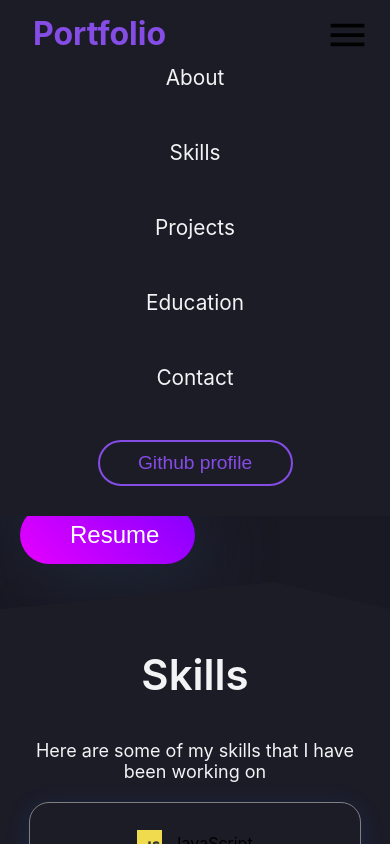
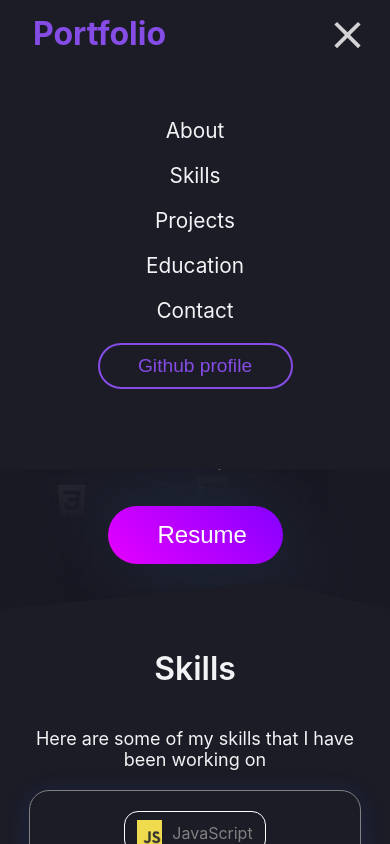
Before and after one commit to Sreejith-10/portfolio-sreejith, a React (Vite) app: page / in a window 390 px wide. Both pictures are taken after a click on the icon 347 px from the left and 35 px from the top of the page. Shown: the top 844 px of the page. Built offline with nearby package versions, Linux system fonts and the light colour scheme.

Commit message:
style change

```diff
--- a/src/App.css
+++ b/src/App.css
@@ -42,11 +42,15 @@ body {
 	position: absolute;
 	gap: 20px;
 	z-index: 99;
+	@media(max-height:600px){
+		width: 100%;
+		height: 100%;
+	}
 }
 
 .FormWrapper {
-	background: #1C1C27;
-	border: solid .5px rgb(132, 0, 255);
+	background: #1c1c27;
+	border: solid 0.5px rgb(132, 0, 255);
 	width: 60%;
 	height: auto;
 	padding: 30px;
@@ -62,3 +66,28 @@ body {
 		width: 95%;
 	}
 }
+
+.left-hero {
+	@media (max-width: 600px) {
+		display: flex;
+		flex-direction: column;
+		align-items: center;
+		justify-content: center;
+	}
+}
+
+.NavMobileItems {
+	width: 100%;
+	height: auto;
+	background-color: #1C1C27;
+	position: absolute;
+	top: 8vh;
+	left: 0;
+	padding: 50px 0px;
+	z-index: 99;
+	display: flex;
+	flex-direction: column;
+	gap: 20px;
+	align-items: center;
+	justify-content: center;
+}
--- a/src/components/CardDetails.tsx
+++ b/src/components/CardDetails.tsx
@@ -14,12 +14,16 @@ type CardDetailsType = {
 
 const BOX = styled.div`
 	width: 100%;
+	height: 100%;
 	z-index: 99;
-	height: 100%;
 	position: absolute;
 	display: flex;
 	align-items: center;
 	justify-content: center;
+	@media (max-width:600px) {
+		width: 100vw;
+		height: 100vh;
+	}
 `;
 const CardTech = styled.div`
 	width: 100%;
@@ -129,10 +133,12 @@ const CardImages = styled.img`
 	object-position: 50% 50%;
 `;
 const CardDetails = ({ setShowDetails, cardData, layoutId }: CardDetailsType) => {
-	const [scrolling, setScrolling] = useState(false)
+	const [scrolling, setScrolling] = useState(false);
 	useEffect(() => {
-		scrolling ? document.body.style.overflow = "hidden" : document.body.style.overflow = ""
-	}, [scrolling])
+		scrolling
+			? (document.body.style.overflow = "hidden")
+			: (document.body.style.overflow = "");
+	}, [scrolling]);
 	return (
 		<BOX>
 			<motion.div className="CardContainer" layoutId={layoutId}>
@@ -164,7 +170,9 @@ const CardDetails = ({ setShowDetails, cardData, layoutId }: CardDetailsType) =>
 					<Typography fontSize={20} marginTop={3}>
 						Images
 					</Typography>
-					<ImgWrapper onMouseEnter={() => setScrolling(true)} onMouseLeave={() => setScrolling(false)}>
+					<ImgWrapper
+						onMouseEnter={() => setScrolling(true)}
+						onMouseLeave={() => setScrolling(false)}>
 						{cardData.images.map((item) => {
 							return <MiniImg src={item} />;
 						})}
--- a/src/components/Hero.tsx
+++ b/src/components/Hero.tsx
@@ -1,8 +1,9 @@
-import {Typography} from "@mui/material";
+import { Typography } from "@mui/material";
 import styled from "styled-components";
-import {darkTheme} from "../utils/Theme";
-import {userInfo} from "../constants/UserData";
-import {motion} from "framer-motion";
+import { darkTheme } from "../utils/Theme";
+import { userInfo } from "../constants/UserData";
+import { motion } from "framer-motion";
+import "../App.css"
 
 const HeroContainer = styled.div`
 	width: 100%;
@@ -88,17 +89,18 @@ const Hero = () => {
 			<HeroWrapper>
 				<HeroLeft>
 					<motion.div
+					className="left-hero"
 						variants={{
-							hidden: {opacity: 0, x: -75},
-							visible: {opacity: 1, x: 0},
+							hidden: { opacity: 0, x: -75 },
+							visible: { opacity: 1, x: 0 },
 						}}
 						initial="hidden"
 						animate="visible"
-						transition={{duration: 1, delay: 1}}>
+						transition={{ duration: 1, delay: 1 }} >
 						<Title>Hi,I am {userInfo.name}</Title>
 						<Typography
 							variant="h4"
-							sx={{color: "white", fontSize: {xs: 25}}}
+							sx={{ color: "white", fontSize: { xs: 25 } }}
 							fontWeight={600}
 							display={"flex"}
 							gap={2}
@@ -109,7 +111,7 @@ const Hero = () => {
 								variant="h4"
 								color={darkTheme.primary}
 								fontWeight={700}
-								sx={{fontSize: {xs: 25}}}>
+								sx={{ fontSize: { xs: 25 } }}>
 								{userInfo.role}
 							</Typography>
 						</Typography>
@@ -118,8 +120,8 @@ const Hero = () => {
 							color={"grey"}
 							mt={5}
 							sx={{
-								fontSize: {xs: "20px", lg: "1.8rem"},
-								textAlign: {xs: "center", lg: "start"},
+								fontSize: { xs: "20px", lg: "1.8rem" },
+								textAlign: { xs: "center", lg: "start" },
 							}}>
 							{userInfo.description}
 						</Typography>
--- a/src/components/NavBar.tsx
+++ b/src/components/NavBar.tsx
@@ -1,13 +1,15 @@
 import styled from "styled-components";
-import {darkTheme} from "../utils/Theme";
-import {Menu} from "@mui/icons-material";
-import {useState} from "react";
+import { darkTheme } from "../utils/Theme";
+import { Close, Menu } from "@mui/icons-material";
+import { useState } from "react";
+import { motion } from "framer-motion"
+import "../App.css"
 
 const NavBar = () => {
 	const [open, setOpen] = useState<boolean>(false);
 
 	const Nav = styled.div`
-		background-color: ${({theme}) => theme.bg};
+		background-color: ${({ theme }) => theme.bg};
 		width: 100%;
 		height: 8vh;
 		position: sticky;
@@ -54,38 +56,26 @@ const NavBar = () => {
 		align-items: center;
 		justify-content: center;
 		gap: 50px;
-		@media (max-width: 992px) {
-			transform: ${open ? "translateX(0%)" : "translateX(-150%)"};
-			transition: ease 1s;
-			flex-direction: column;
-			position: absolute;
-			top: 65px;
-			left: 0;
-			width: 100%;
-			height: auto;
-			z-index: 99;
-			background: ${({theme}) => theme.bg};
-		}
 		@media (max-width: 600px) {
-			transition: ease 1s;
+			display: none;
 		}
 	`;
 	const Link = styled.a`
 		cursor: pointer;
-		color: ${({theme}) => theme.text_primary};
+		color: ${({ theme }) => theme.text_primary};
 		font-size: 1.3rem;
 		transition: ease 0.6s;
 		text-decoration: none;
 		&:hover {
-			color: ${({theme}) => theme.primary};
+			color: ${({ theme }) => theme.primary};
 		}
 	`;
 	const GithubLink = styled.button`
-		background: ${({theme}) => theme.bg};
+		background: ${({ theme }) => theme.bg};
 		width: 250px;
 		max-width: 50%;
 		padding: 10px 20px;
-		color: ${({theme}) => theme.primary};
+		color: ${({ theme }) => theme.primary};
 		border: solid 2px #854ce6;
 		border-radius: 50px;
 		font-size: 1.2rem;
@@ -100,12 +90,12 @@ const NavBar = () => {
 		}
 	`;
 	const GithubLinkRes = styled.button`
-		background: ${({theme}) => theme.bg};
+		background: ${({ theme }) => theme.bg};
 		width: 250px;
 		max-width: 50%;
 		padding: 10px 20px;
 		cursor: pointer;
-		color: ${({theme}) => theme.primary};
+		color: ${({ theme }) => theme.primary};
 		border: solid 2px #854ce6;
 		border-radius: 50px;
 		font-size: 1.2rem;
@@ -123,20 +113,32 @@ const NavBar = () => {
 		}
 	`;
 	return (
+		<>
 			<Nav>
 				<NavWrapper>
 					<NavIconContainer>
 						<Title>Portfolio</Title>
 					</NavIconContainer>
 					<MobileNav>
+						{!open ? (
 							<Menu
 								sx={{
 									width: "45px",
 									height: "50px",
-							fill: {lg: "white", xs: "black"},
+									fill: "lightgray",
 								}}
-						onClick={() => setOpen(!open)}
+								onClick={() => setOpen(true)}
 							/>
+						) : (
+							<Close
+								sx={{
+									width: "45px",
+									height: "50px",
+									fill: "lightgray",
+								}}
+								onClick={() => setOpen(false)}
+							/>
+						)}
 					</MobileNav>
 					<NavItems>
 						<Link href="#about">About</Link>
@@ -144,11 +146,21 @@ const NavBar = () => {
 						<Link href="#projects">Projects</Link>
 						<Link href="#education">Education</Link>
 						<Link href="#contact">Contact</Link>
-					<GithubLinkRes>Github profile</GithubLinkRes>
 					</NavItems>
 					<GithubLink>Github profile</GithubLink>
 				</NavWrapper>
+				{open && (
+					<motion.div variants={{hidden:{opacity:0,y:-100},visible:{opacity:1,y:0}}} initial="hidden" animate={open && "visible"} transition={{delay:.5,duration:.5}} className="NavMobileItems">
+						<Link href="#about">About</Link>
+						<Link href="#skills">Skills</Link>
+						<Link href="#projects">Projects</Link>
+						<Link href="#education">Education</Link>
+						<Link href="#contact">Contact</Link>
+						<GithubLinkRes>Github profile</GithubLinkRes>
+					</motion.div>
+				)}
 			</Nav>
+		</>
 	);
 };
 
--- a/src/components/Project.tsx
+++ b/src/components/Project.tsx
@@ -67,7 +67,7 @@ const Project = () => {
 		<div id="projects">
 			<ProjectContainer>
 				{showDetails && (
-					<CardDetails setShowDetails={setShowDetails} cardData={cardData} layoutId={layoutId} />
+						<CardDetails setShowDetails={setShowDetails} cardData={cardData} layoutId={layoutId}/>
 				)}
 				<ProjectWrapper>
 					<PageTitle>Projects</PageTitle>
--- a/src/components/Skills.tsx
+++ b/src/components/Skills.tsx
@@ -1,7 +1,6 @@
 import { useScroll } from "framer-motion";
 import { useRef } from "react";
 import { PageSub, PageTitle } from "../utils/CommonCompnents";
-import { darkTheme } from "../utils/Theme";
 import { skills } from "../constants/UserData";
 import { motion } from "framer-motion";
 import styled from "styled-components";
@@ -41,9 +40,7 @@ const SkillItem = styled.div`
 	gap: 10px;
 	@media (max-width: 600px) {
 		font-size: 16px;
-		padding: 6px 12px;
-		color: black;
-		border: solid 1px ${darkTheme.bg};
+		padding: 8px 12px;
 	}
 `;
 const SkillIcon = styled.img`
@@ -97,7 +94,7 @@ const Skills = () => {
 					className="SkillBox"
 					variants={container}
 					initial="hidden"
-					animate="visible">
+					whileInView={"visible"}>
 					{skills.map((items, index) => (
 						<motion.li
 							key={index}
--- a/src/utils/CommonCompnents.ts
+++ b/src/utils/CommonCompnents.ts
@@ -6,6 +6,9 @@ export const PageTitle = styled.h1`
 	font-weight: 600;
 	margin-top: 20px;
 	color: ${({theme})=>theme.text_primary};
+	@media (max-width: 600px) {
+		font-size: 32px;
+	}
 `;
 
 export const PageSub = styled.p`
```
Lines whose indentation alone changed are shown as unchanged.
